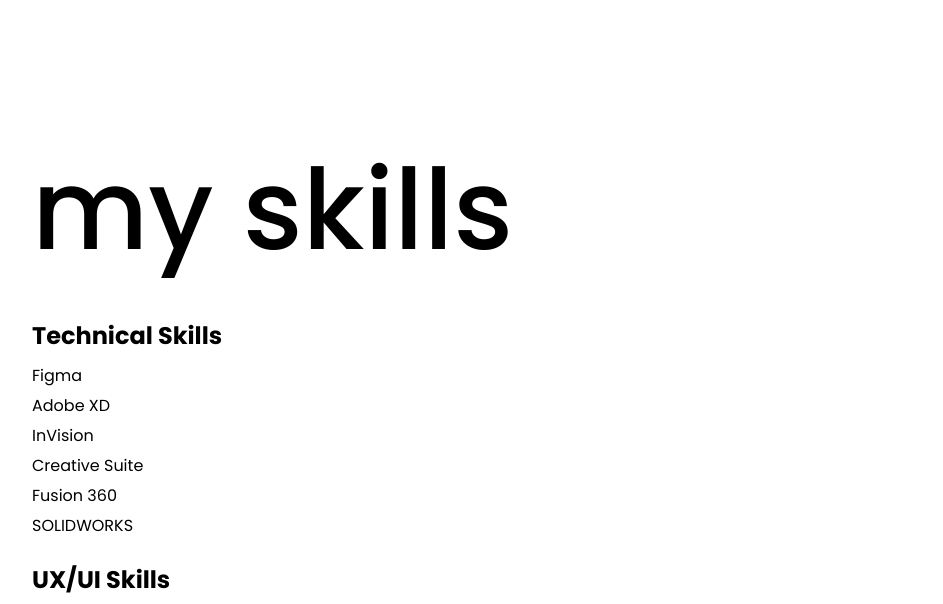
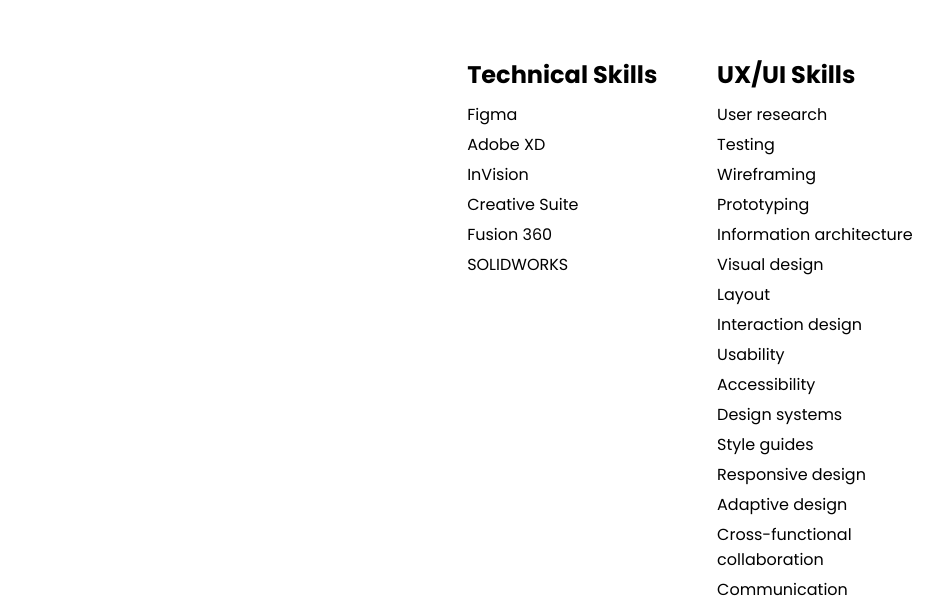
Before and after one commit to ryanyokono/portfolio, a plain HTML site: page index.html in a window 1280 px wide. Shown: the part 809-1413 px from the top of the page, without its empty margins (118-1061 px from the left). Drawn offline with Linux system fonts and the light colour scheme.

Commit message:
trying to fix skills section

```diff
--- a/index.html
+++ b/index.html
@@ -35,6 +35,7 @@
 
       <section class="myskills padding-section">
         <h1>my skills</h1>
+        <div class="row">
           <div class="column">
             <h3>Technical Skills</h3>
             <ul>
@@ -100,7 +101,9 @@
               <li>Environmental design</li>
             </ul>
           </div>
+        </div>
       </section>
+
 
       <div class="spacer"></div>
       <div class="spacer"></div>
--- a/yokonoportfoliostyles.css
+++ b/yokonoportfoliostyles.css
@@ -141,30 +141,30 @@ main {
   transform: scale(1.1);
 }
 
-
-.skills-title {
-  text-align: center;
-  margin-bottom: 30px;
-}
-
-.skills {
+.myskills {
   display: flex;
-  flex-wrap: wrap;
   justify-content: center;
   align-items: center;
 }
 
-.column {
-  width: 30%;
+.row {
+  display: flex;
+  justify-content: center;
+  align-items: flex-start;
+  flex-wrap: wrap;
 }
 
 .column {
-  flex: 1;
-  margin-right: 20px;
+  margin: 0 20px;
+  width: 33.33%;
 }
 
 
-h3 {
+
+.column h3 {
+  display: flex;
+  justify-content: ;left: ;
+  align-items: left;
   font-size: 24px;
   font-weight: bold;
   margin-bottom: 10px;
@@ -180,6 +180,7 @@ li {
   margin-bottom: 5px;
   font-size: 16px;
 }
+
 
 .spacer {
   height: 120px;
```
Lines whose indentation alone changed are shown as unchanged.
